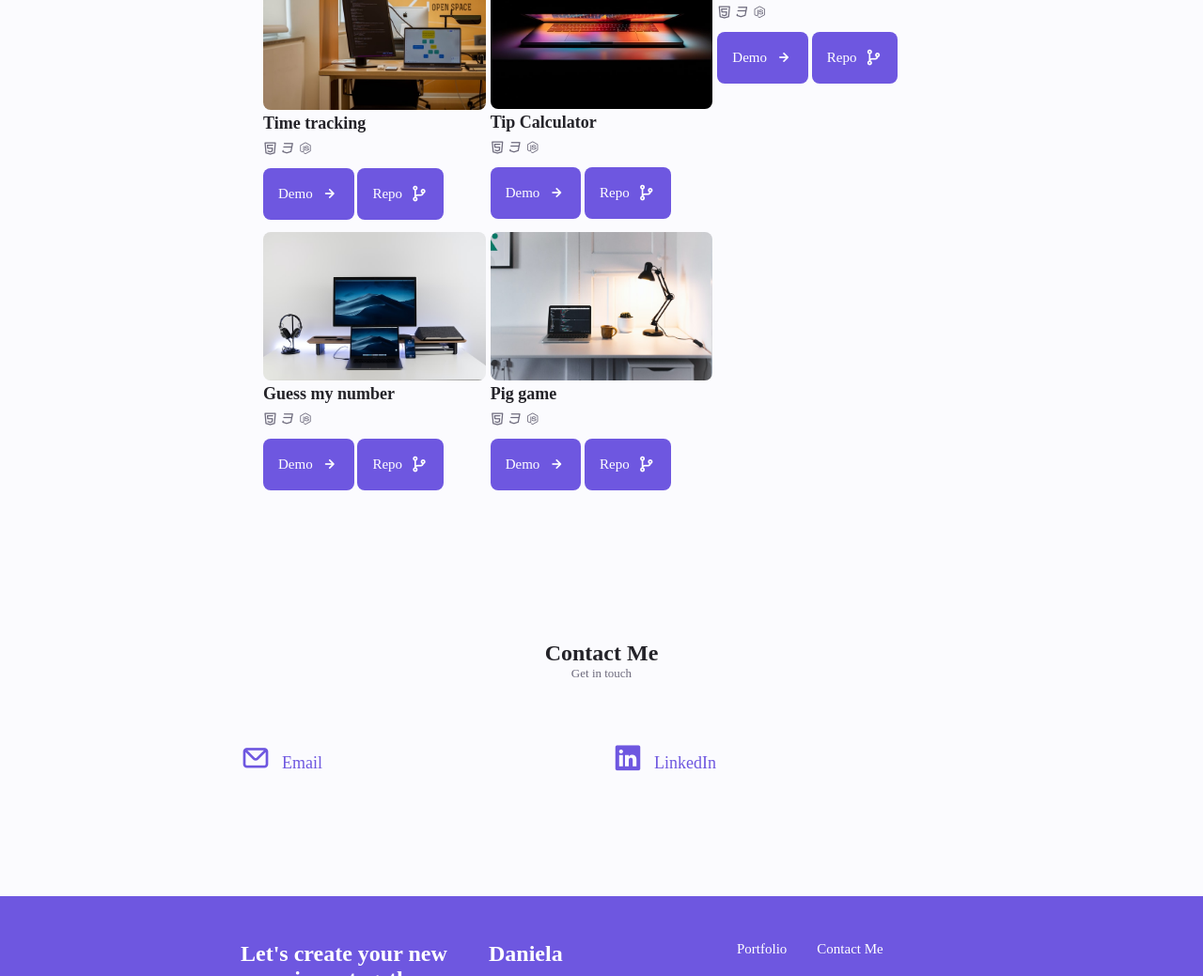
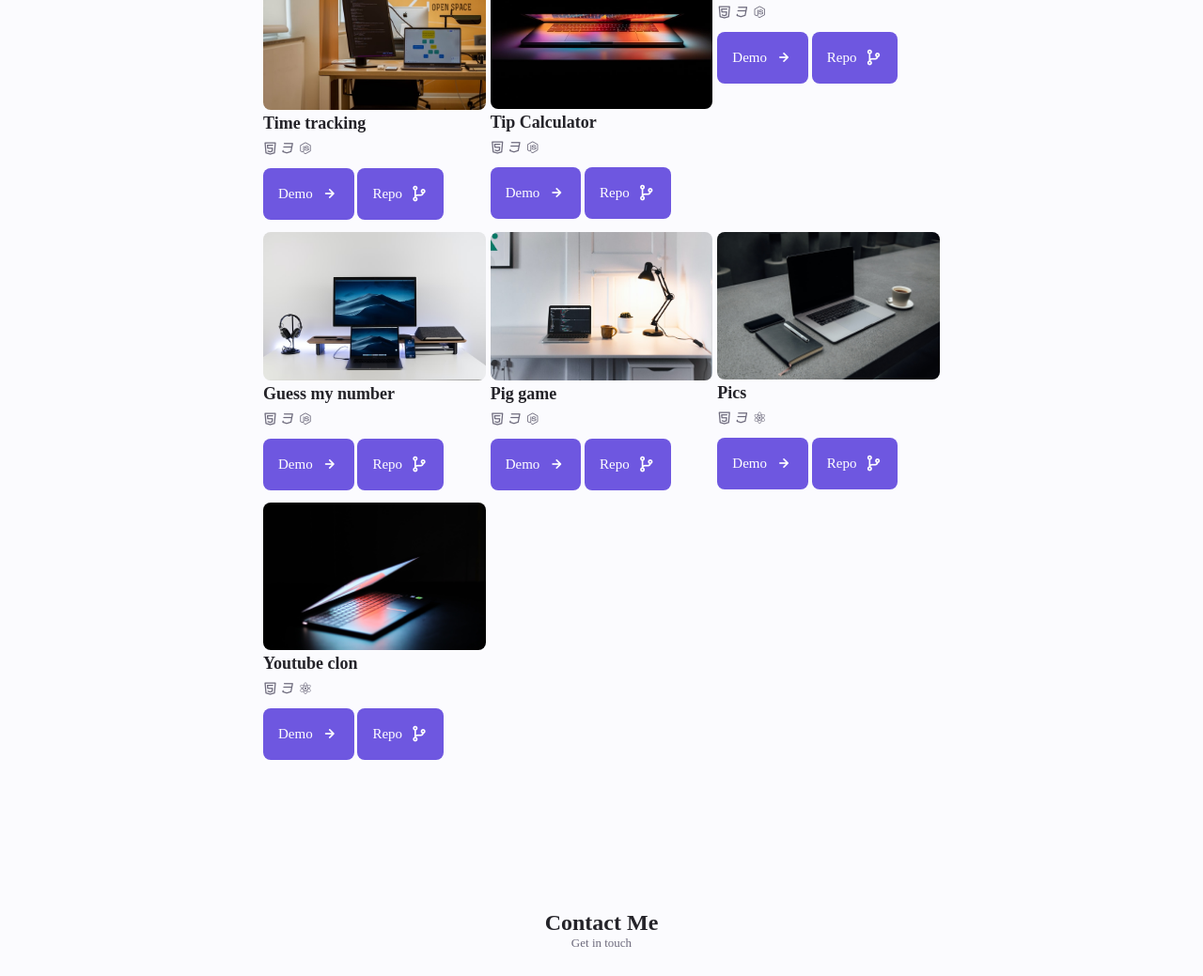
Before and after one commit to mdanieladla/portfolio, a website: page src/html/index.html in a window 1280 px wide. Shown: the part 3923-4962 px from the top of the page at 94% size. Drawn offline with nearby package versions, Linux system fonts and the light colour scheme; files that its build step writes are made by us from their sources; files whose address does not match are found by name; a web font is replaced by a local one.

Commit message:
added projects 19 and 20

```diff
--- a/src/html/partials/frontend-develop-projects.html
+++ b/src/html/partials/frontend-develop-projects.html
@@ -454,6 +454,70 @@
           </a>
         </div>
       </div>
+      <!--==================== PORTFOLIO 19 (pics)====================-->
+      <div class="portfolio__content">
+        <img
+          src="./assets/images/portfolio19.jpg"
+          alt="photo19"
+          class="portfolio__img"
+        />
+        <div class="portfolio__data">
+          <h3 class="portfolio__title">Pics</h3>
+          <p class="portfolio__description">
+            <i class="uil uil-html5-alt" title="html5"></i>
+            <i class="uil uil-css3-simple" title="css3"></i>
+            <i class="uil uil-react" title="reactjs"></i>
+          </p>
+          <a
+            href="https://mdanieladla.github.io/pics/"
+            class="button button--flex button--small portfolio__button"
+            target="_blank"
+          >
+            Demo
+            <i class="uil uil-arrow-right button__icon"></i>
+          </a>
+          <a
+            href="https://github.com/mdanieladla/pics"
+            class="button button--flex button--small portfolio__button"
+            target="_blank"
+          >
+            Repo
+            <i class="uil uil-code-branch button__icon"></i>
+          </a>
+        </div>
+      </div>
+      <!--==================== PORTFOLIO 20 (yt videos)====================-->
+      <div class="portfolio__content">
+        <img
+          src="./assets/images/portfolio20.jpg"
+          alt="photo19"
+          class="portfolio__img"
+        />
+        <div class="portfolio__data">
+          <h3 class="portfolio__title">Youtube clon</h3>
+          <p class="portfolio__description">
+            <i class="uil uil-html5-alt" title="html5"></i>
+            <i class="uil uil-css3-simple" title="css3"></i>
+            <i class="uil uil-react" title="reactjs"></i>
+          </p>
+          <a
+            href="https://mdanieladla.github.io/videos/"
+            class="button button--flex button--small portfolio__button"
+            target="_blank"
+          >
+            Demo
+            <i class="uil uil-arrow-right button__icon"></i>
+          </a>
+          <a
+            href="https://github.com/mdanieladla/videos"
+            class="button button--flex button--small portfolio__button"
+            target="_blank"
+          >
+            Repo
+            <i class="uil uil-code-branch button__icon"></i>
+          </a>
+        </div>
+      </div>
     </div>
   </div>
 </section>
```
